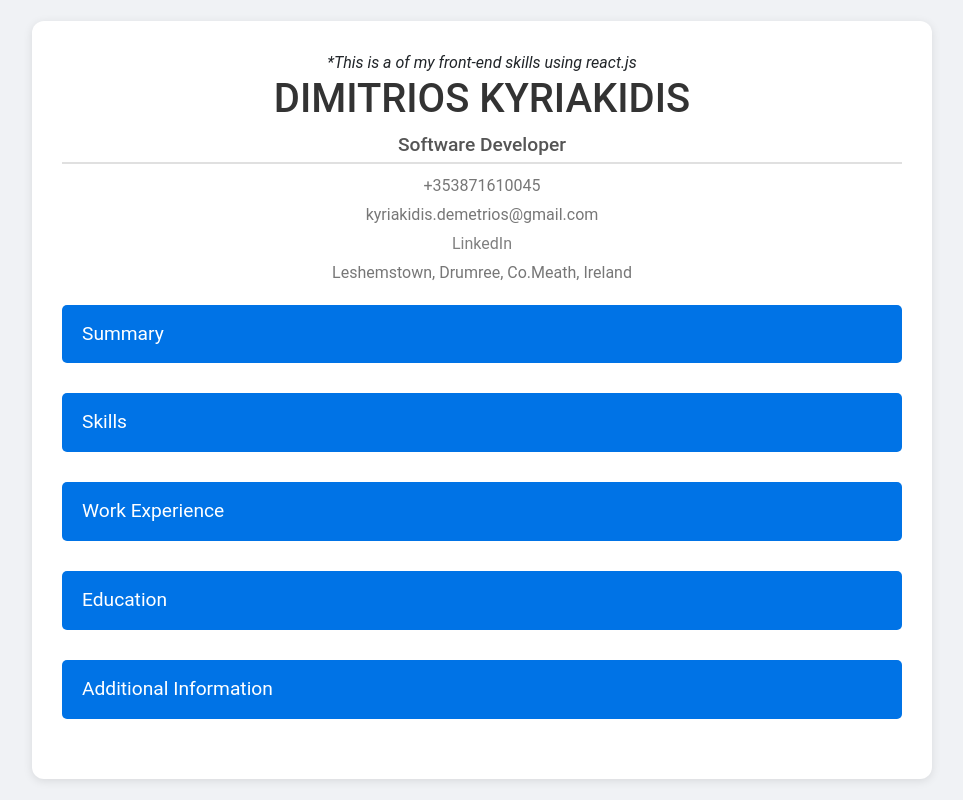
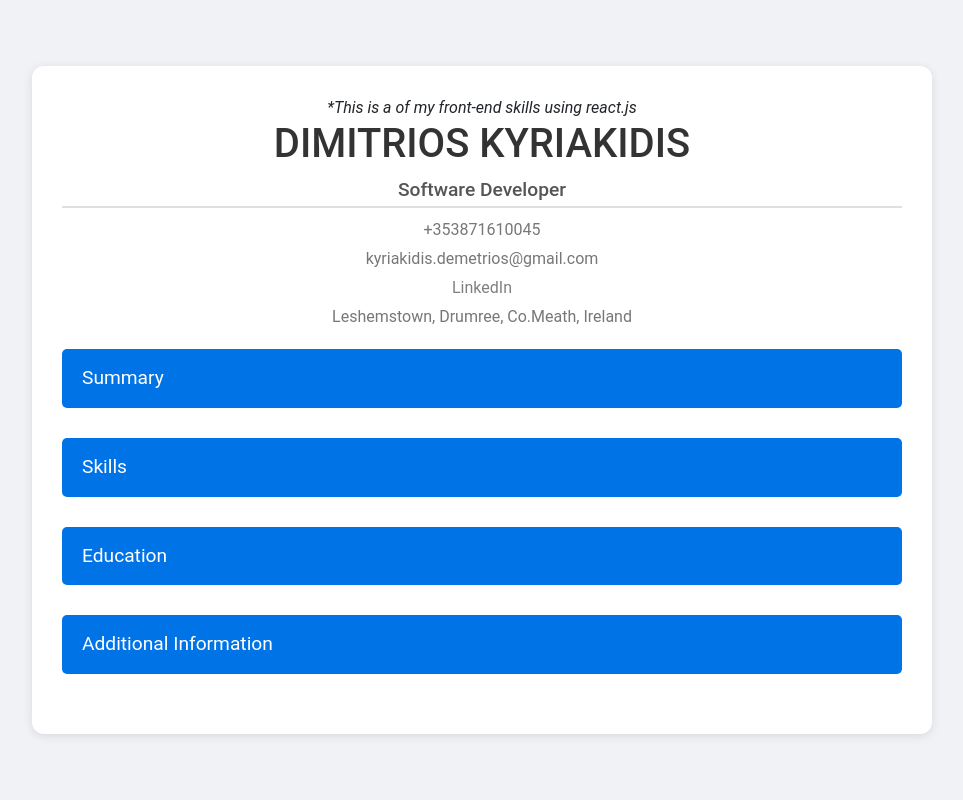
Before and after one commit to kyriakidisdimitrios/kyriakidisdimitrios.github.io, a React (Create React App) app: page / in a window 1280 px wide. Shown: the whole page, without its empty margins (158-1121 px from the left). Built offline with nearby package versions, Linux system fonts and the light colour scheme.

Commit message:
feat: minor UI fixes

```diff
--- a/src/App.js
+++ b/src/App.js
@@ -5,7 +5,6 @@ import Header from './components/Header';
 import CollapsibleSection from './components/CollapsibleSection/CollapsibleSection';
 import Summary from './components/Summary';
 import Skills from './components/Skills';
-import WorkExperience from './components/WorkExperience';
 import Education from './components/Education';
 import AdditionalInfo from './components/AdditionalInfo/AdditionalInfo'; // Import AdditionalInfo component
 
@@ -20,9 +19,6 @@ function App() {
             <CollapsibleSection title="Skills">
                 <Skills />
             </CollapsibleSection>
-            <CollapsibleSection title="Work Experience">
-                <WorkExperience />
-            </CollapsibleSection>
             <CollapsibleSection title="Education">
                 <Education />
             </CollapsibleSection>
--- a/src/components/WorkExperience.js
+++ /dev/null
@@ -1,26 +0,0 @@
-import React from 'react';
-
-const WorkExperience = () => (
-    <div>
-        <h3>Hellenic Ministry of Public Order and Citizen Protection</h3>
-        <h4>Software Developer (01/2011 - 05/2024)</h4>
-        <ul>
-            <li>Enhanced Team Collaboration: utilized Git commands and version control practices to streamline code integration and project management, ensuring seamless collaboration within the development team.</li>
-            <li>Sustained legacy web APIs, developed with JSP (JavaServer Pages) and JSX, catering to the needs of federal offices, ensuring ongoing functionality and compatibility with evolving requirements and standards.</li>
-            <li>Designed and managed Oracle database schemas, leveraging PL/SQL and packages to ensure efficient data management and integrity, particularly for expenditure and staff payments, ensuring accuracy and compliance with organizational financial processes and regulations.</li>
-            <li>Automated payment processes using Unix scripts, ensuring timely and accurate disbursement of funds in accordance with established protocols and schedules.</li>
-            <li>Led the development of new projects utilizing Spring Boot for backend functionality and Thymeleaf for frontend presentation, creating robust and user-friendly web applications.</li>
-            <li>Provided advanced service desk support for self-developed programs, diagnosing and resolving escalated incidents from other support lines, across role-driven projects tailored to specific specifications.</li>
-            <li>Standards Committee for the Competition for the Greek Police and Ministry of Citizen Protection Websites:
-                <ul>
-                    <li>Led the standards committee for the competition to revamp the Greek police website (www.astynomia.gr) and the citizen protection website (www.minocp.gov.gr).</li>
-                    <li>Collaborated with team members to define competition criteria and evaluate submissions.</li>
-                    <li>Ensured compliance with industry standards for website accessibility, security, and user experience.</li>
-                </ul>
-            </li>
-            <li>Enrolled as a police officer, serving diligently by upholding law and order, and ensuring the safety and security of the community for several years until transitioning to a software development role. Selected for this transition due to strong IT skills.</li>
-        </ul>
-    </div>
-);
-
-export default WorkExperience;
```
